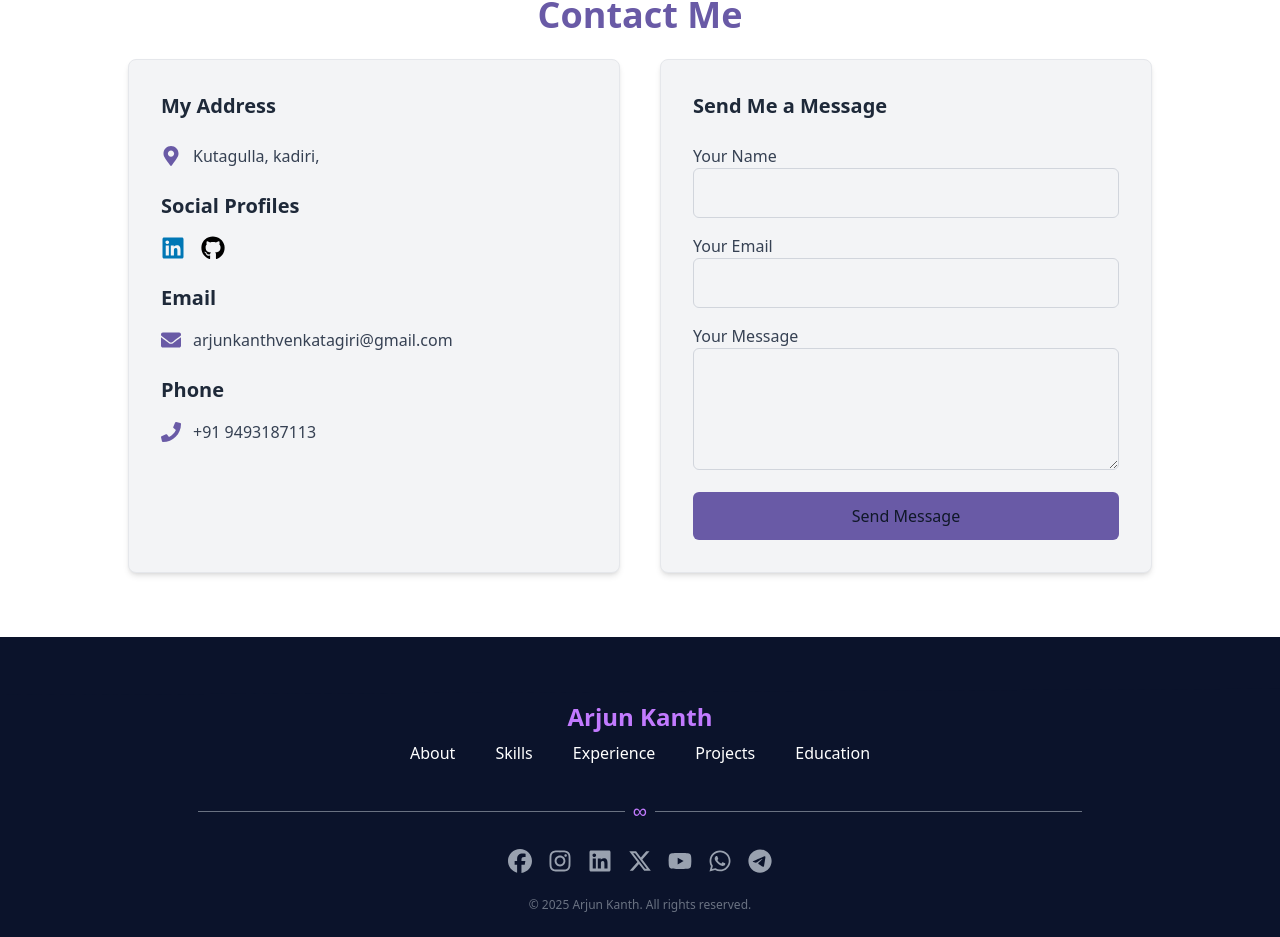
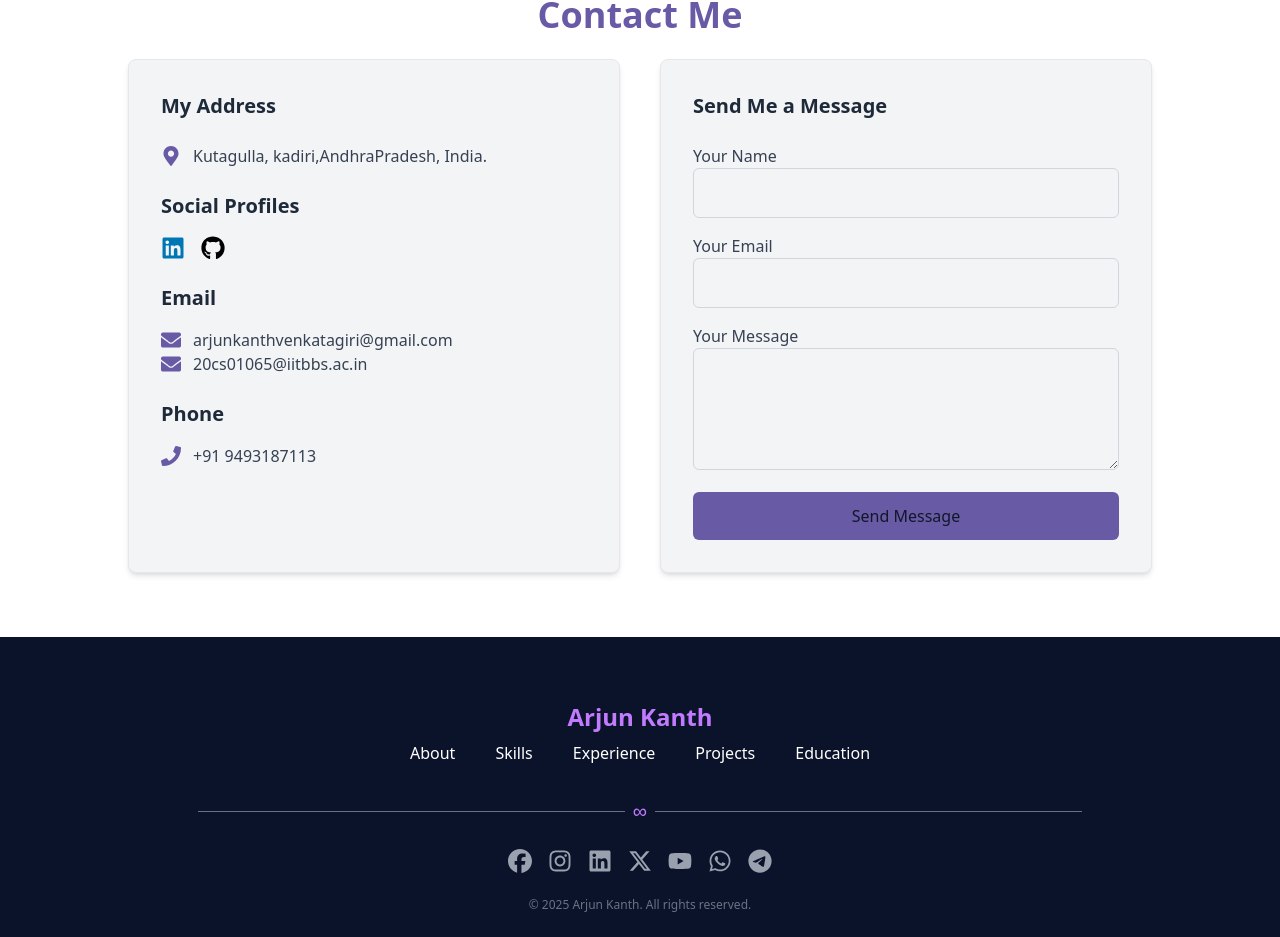
Before and after one commit to arjunv2003/Portfolio, a React (Vite) app: page / in a window 1280 px wide. Shown: the part 4074-5011 px from the top of the page. Built offline with nearby package versions, Linux system fonts and the light colour scheme.

Commit message:
contact changes

```diff
--- a/src/components/Contact.jsx
+++ b/src/components/Contact.jsx
@@ -69,7 +69,7 @@ const Contact = () => {
           <h3 className="text-xl font-semibold mb-6 text-gray-800">My Address</h3>
           <p className="flex items-center gap-3 text-gray-700">
             <FaMapMarkerAlt className="text-[#695aa6] text-xl" />
-            Kutagulla, kadiri,
+            Kutagulla, kadiri,AndhraPradesh, India.
           </p>
 
           <h3 className="text-xl font-semibold mt-6 mb-4 text-gray-800">Social Profiles</h3>
@@ -86,6 +86,10 @@ const Contact = () => {
           <p className="flex items-center gap-3 text-gray-700">
             <FaEnvelope className="text-[#695aa6] text-xl" />
             arjunkanthvenkatagiri@gmail.com
+          </p>
+          <p className="flex items-center gap-3 text-gray-700">
+            <FaEnvelope className="text-[#695aa6] text-xl" />
+            20cs01065@iitbbs.ac.in
           </p>
 
           <h3 className="text-xl font-semibold mt-6 mb-4 text-gray-800">Phone</h3>
```
